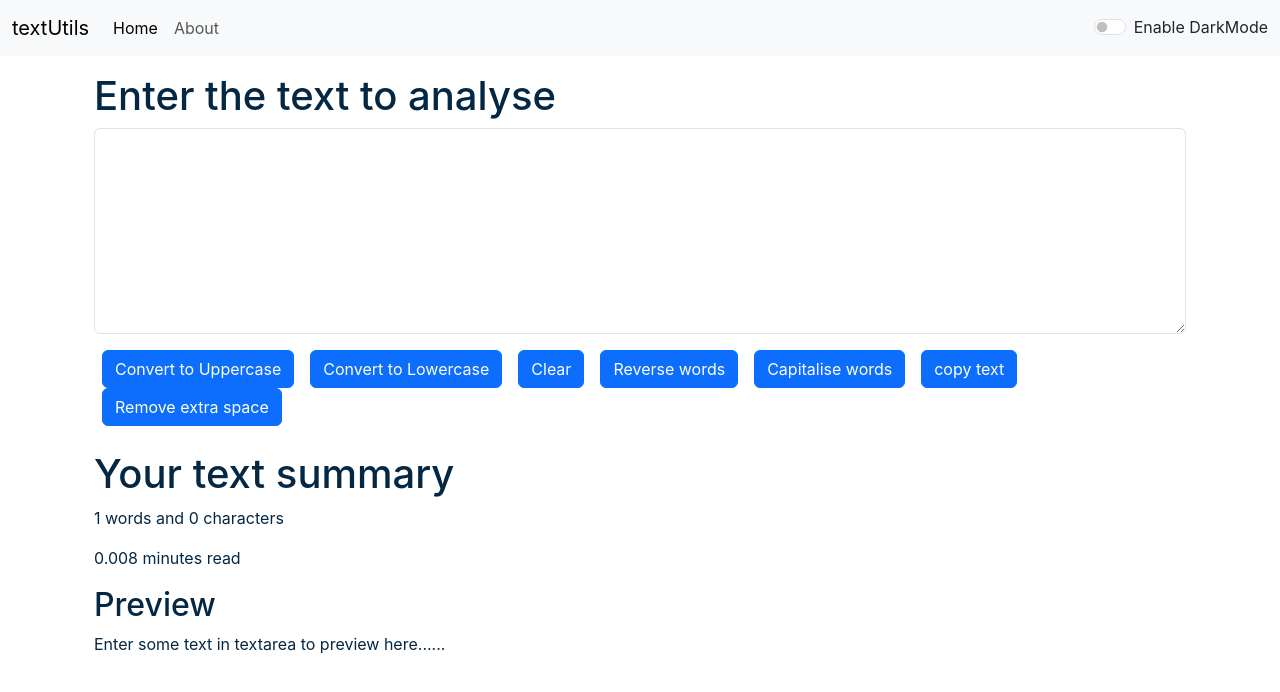
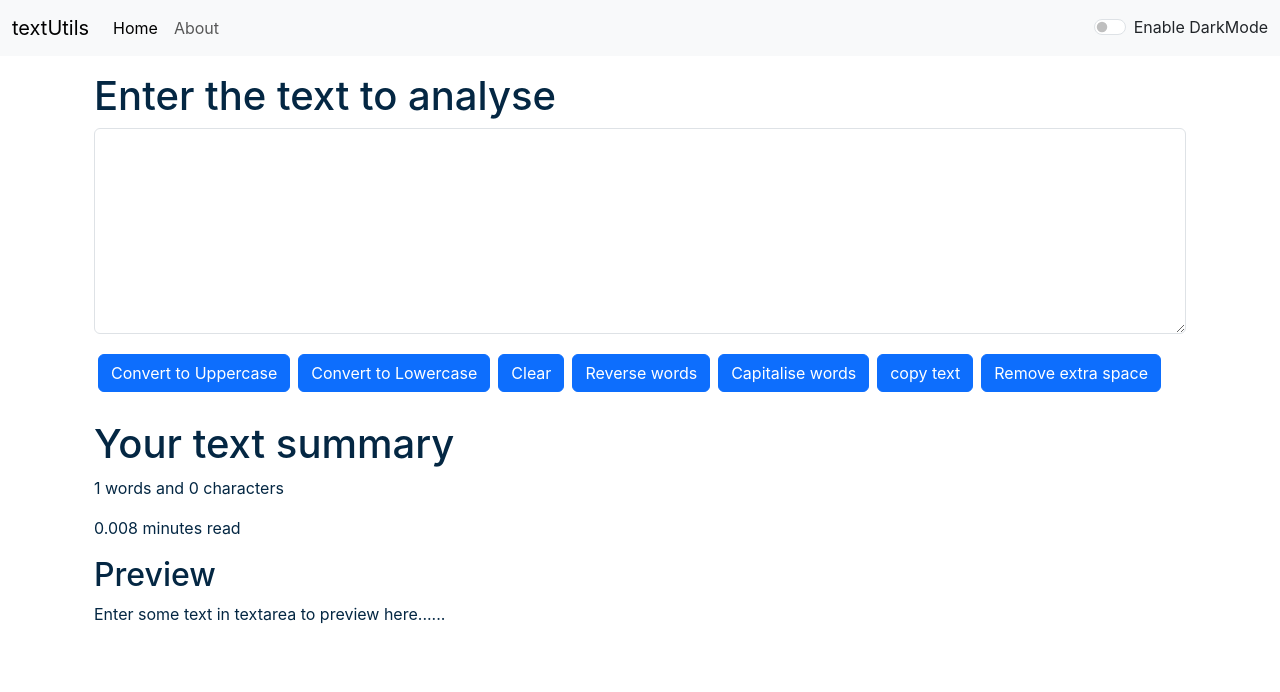
Before and after one commit to Pankajydv123/Utilis_Pankaj, a React (Create React App) app: page / in a window 1280 px wide. Shown: the top 692 px of the page. Built offline with nearby package versions, Linux system fonts and the light colour scheme.

Commit message:
Update Textform.js

```diff
--- a/src/components/Textform.js
+++ b/src/components/Textform.js
@@ -57,15 +57,15 @@ function Textform(props) {
     <div className="container" style={{color: props.mode==='dark'?'white':'#042743'}}>
         <h1>{props.heading}</h1>
         <div className="mb-3">
-        <textarea className="form-control" value={text} onChange={handleOnChange} style={{backgroundColor: props.mode==='dark'?'gray':'white', color: props.mode==='dark'?'white':'#042743'}} id="myBox" rows="8"></textarea>
+        <textarea className="form-control" value={text} onChange={handleOnChange} style={{backgroundColor: props.mode==='dark'?'#47496a':'white', color: props.mode==='dark'?'white':'#042743'}} id="myBox" rows="8"></textarea>
         </div>
-        <button className="btn btn-primary mx-2" onClick={handleUpClick}>Convert to Uppercase</button>
-        <button className="btn btn-primary mx-2" onClick={handleDownClick}>Convert to Lowercase</button>
-        <button className="btn btn-primary mx-2" onClick={handleClearClick}>Clear</button>
-        <button className="btn btn-primary mx-2" onClick={handleReverseClick}>Reverse words</button>
-        <button className="btn btn-primary mx-2" onClick={handleCapitaliseClick}>Capitalise words</button>
-        <button className="btn btn-primary mx-2" onClick={handlecopy}>copy text</button>
-        <button className="btn btn-primary mx-2" onClick={handleExtraSpaces}>Remove extra space</button>
+        <button className="btn btn-primary mx-1 my-1" onClick={handleUpClick}>Convert to Uppercase</button>
+        <button className="btn btn-primary mx-1 my-1" onClick={handleDownClick}>Convert to Lowercase</button>
+        <button className="btn btn-primary mx-1 my-1" onClick={handleClearClick}>Clear</button>
+        <button className="btn btn-primary mx-1 my-1" onClick={handleReverseClick}>Reverse words</button>
+        <button className="btn btn-primary mx-1 my-1" onClick={handleCapitaliseClick}>Capitalise words</button>
+        <button className="btn btn-primary mx-1 my-1" onClick={handlecopy}>copy text</button>
+        <button className="btn btn-primary mx-1 my-1" onClick={handleExtraSpaces}>Remove extra space</button>
     </div>
 
     <div className="container my-4" style={{color: props.mode==='dark'?'white':'#042743'}}>
```
